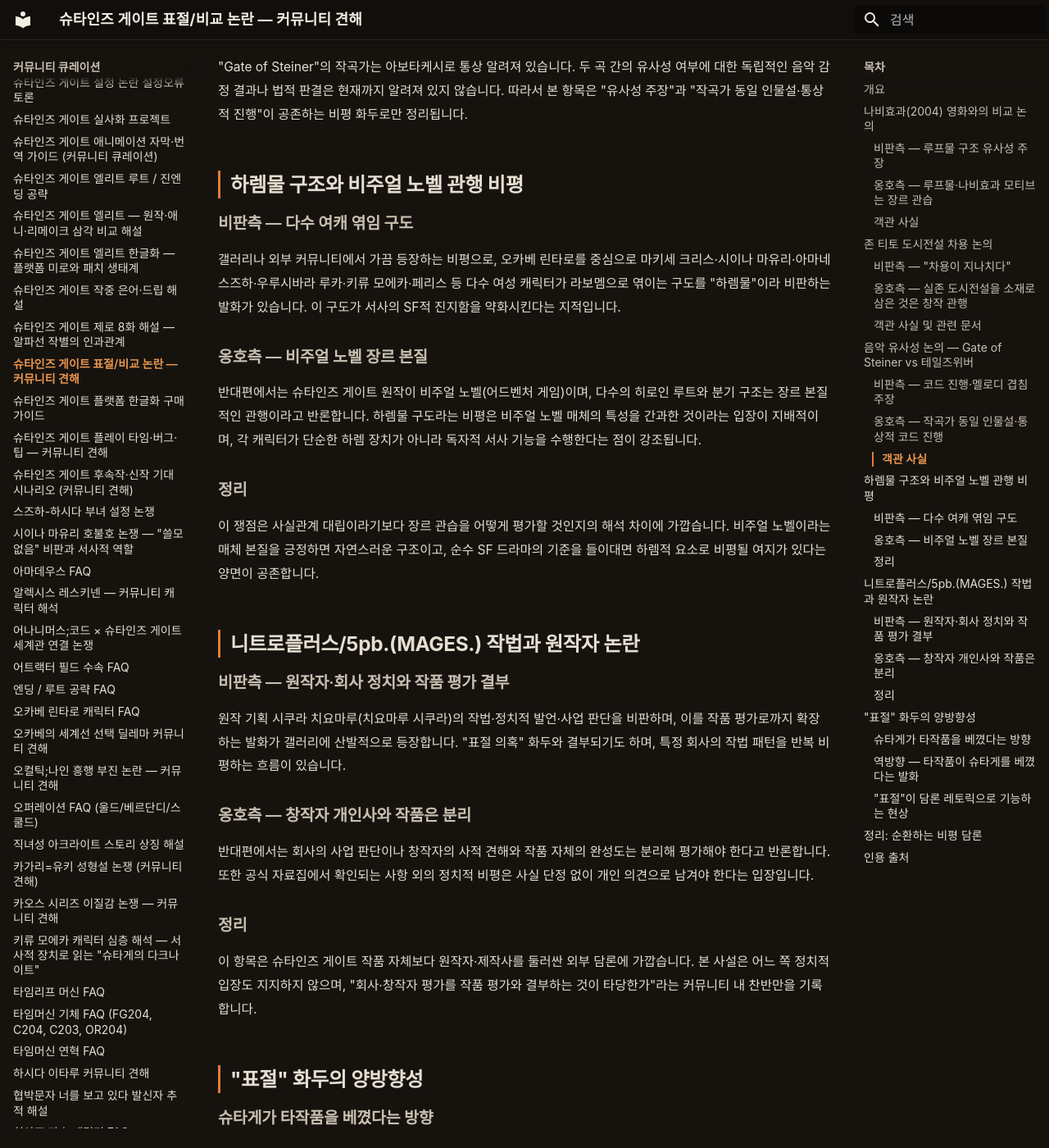
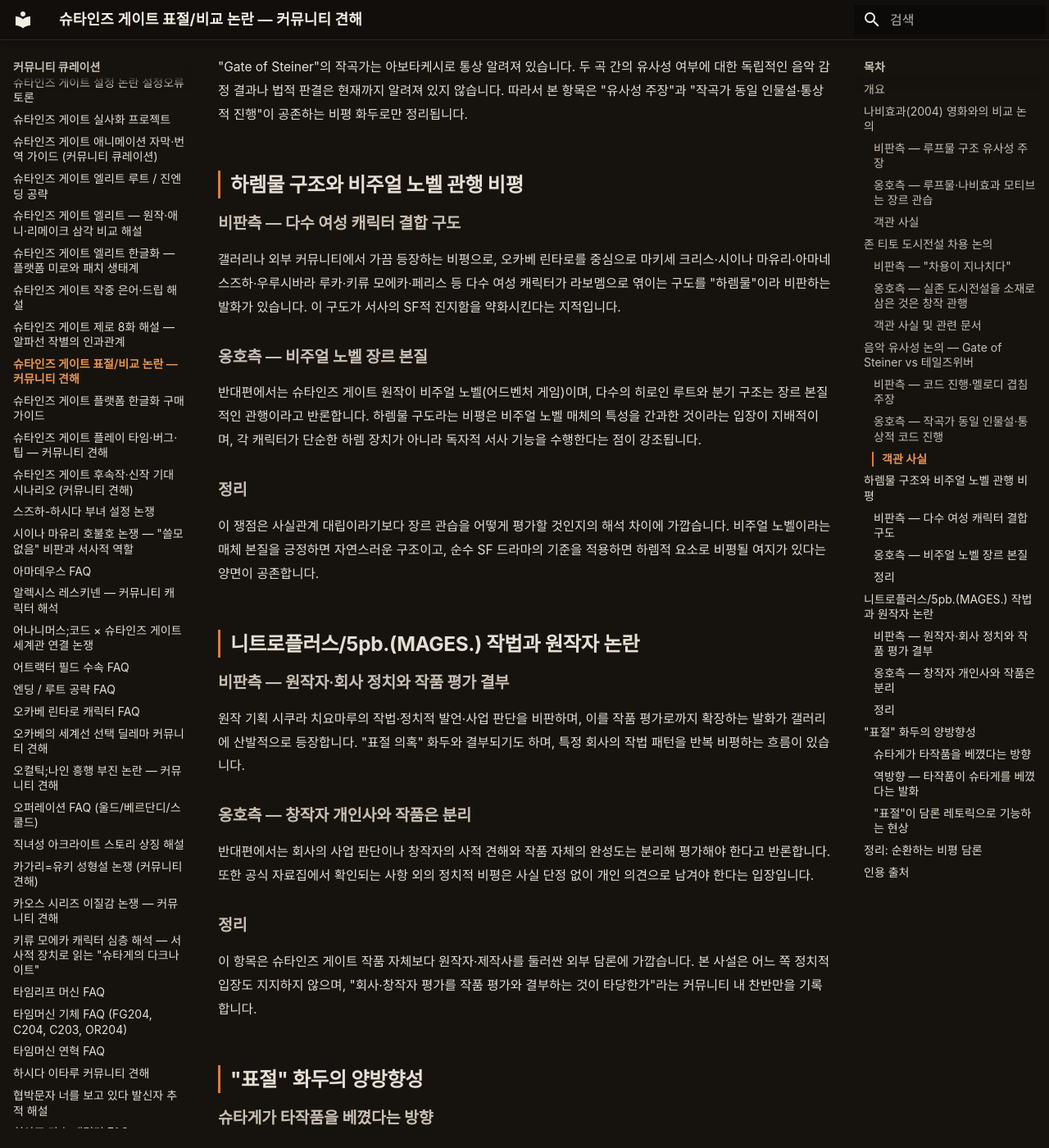
Before and after one commit to sgwiki/sgwiki.github.io, an MkDocs documentation site: the page built from wiki/커뮤니티-큐레이션/슈타인즈-게이트-표절-비교-논란-커뮤니티-견해.md, in a window 1280 px wide and 1400 px high, scrolled down 2636 px. Shown: the whole window at 82% size. Built offline with MkDocs 1.6.1 and Material for MkDocs 9.7.7, drawn with Linux system fonts in a browser that asks for light colours; some web fonts are replaced.

Commit message:
chore(wiki): 슈타인즈-게이트-표절-비교-논란-커뮤니티-견해 정비 — 구어 표현 문서 격식화(여캐 엮임 구도→여성 캐릭터 결합 구도·들이대면→적용하면)·인물명 이중 표기 통일(시쿠라 치요마루(치요마루 시쿠라)→시쿠라 치요마루)

```diff
--- a/wiki/커뮤니티-큐레이션/슈타인즈-게이트-표절-비교-논란-커뮤니티-견해.md
+++ b/wiki/커뮤니티-큐레이션/슈타인즈-게이트-표절-비교-논란-커뮤니티-견해.md
@@ -118,7 +118,7 @@
 
 ## 하렘물 구조와 비주얼 노벨 관행 비평
 
-### 비판측 — 다수 여캐 엮임 구도
+### 비판측 — 다수 여성 캐릭터 결합 구도
 
 갤러리나 외부 커뮤니티에서 가끔 등장하는 비평으로, 오카베 린타로를 중심으로
 마키세 크리스·시이나 마유리·아마네 스즈하·우루시바라 루카·키류 모에카·페리스 등
@@ -136,14 +136,14 @@
 
 이 쟁점은 사실관계 대립이라기보다 장르 관습을 어떻게 평가할 것인지의
 해석 차이에 가깝습니다. 비주얼 노벨이라는 매체 본질을 긍정하면 자연스러운
-구조이고, 순수 SF 드라마의 기준을 들이대면 하렘적 요소로 비평될 여지가 있다는
+구조이고, 순수 SF 드라마의 기준을 적용하면 하렘적 요소로 비평될 여지가 있다는
 양면이 공존합니다.
 
 ## 니트로플러스/5pb.(MAGES.) 작법과 원작자 논란
 
 ### 비판측 — 원작자·회사 정치와 작품 평가 결부
 
-원작 기획 시쿠라 치요마루(치요마루 시쿠라)의 작법·정치적 발언·사업 판단을
+원작 기획 시쿠라 치요마루의 작법·정치적 발언·사업 판단을
 비판하며, 이를 작품 평가로까지 확장하는 발화가 갤러리에 산발적으로 등장합니다.
 "표절 의혹" 화두와 결부되기도 하며, 특정 회사의 작법 패턴을 반복 비평하는
 흐름이 있습니다.
```
